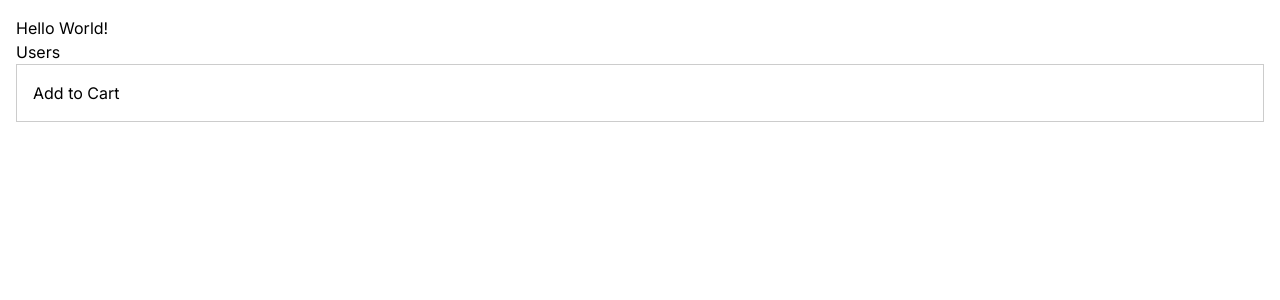
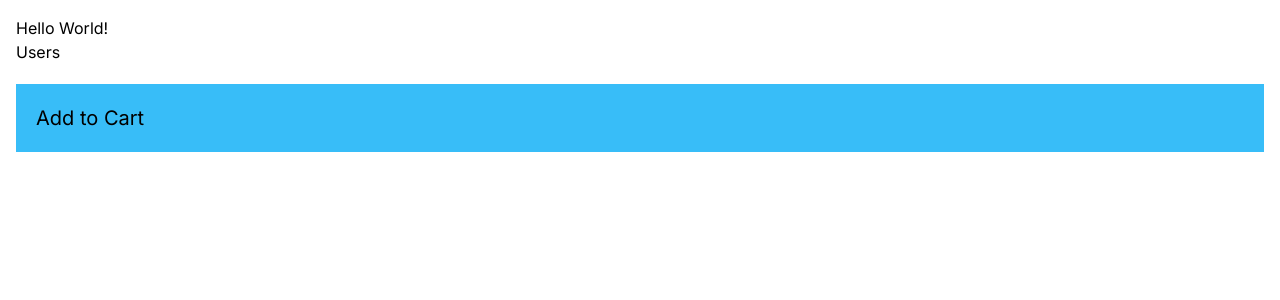
Before and after one commit to Casta-mere/Dash-Board, a Next.js app in the folder dash-board/: page / in a window 1280 px wide. Shown: the top 300 px of the page. Built offline with nearby package versions, Linux system fonts and the light colour scheme.

Commit message:
Tailwind css

```diff
--- a/dash-board/app/components/ProductCard/ProducCard.module.css
+++ /dev/null
@@ -1,4 +0,0 @@
-.card {
-  padding: 1rem;
-  border: 1px solid #ccc;
-}
--- a/dash-board/app/components/ProductCard/ProductCard.tsx
+++ b/dash-board/app/components/ProductCard/ProductCard.tsx
@@ -1,10 +1,9 @@
 import React from "react";
 import AddToCart from "../AddToCart";
-import style from "./ProducCard.module.css";
 
 const ProductCard = () => {
   return (
-    <div className={style.card}>
+    <div className="p-5 my-5 bg-sky-400 text-whil text-xl hover:bg-sky-500">
       <AddToCart />
     </div>
   );
```
